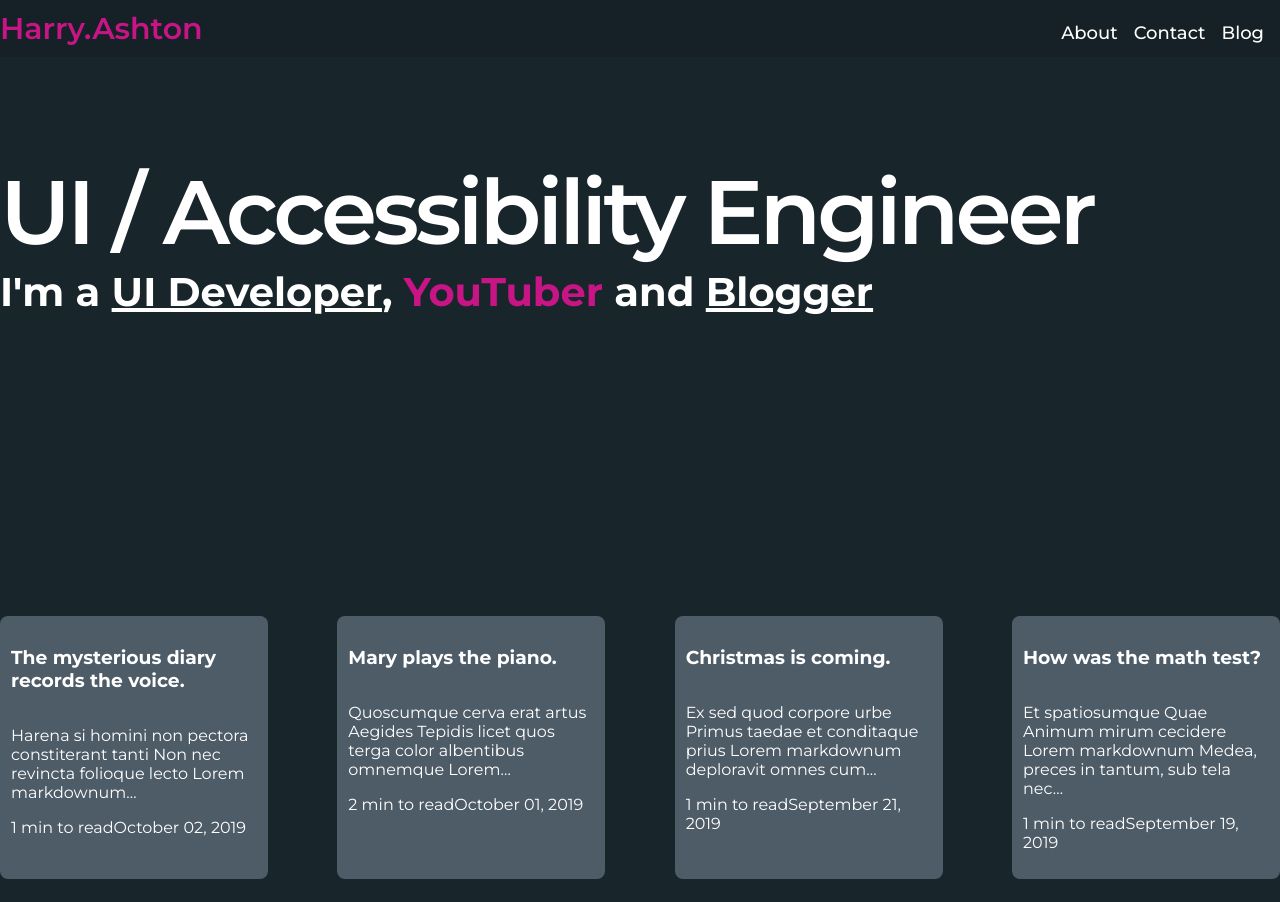
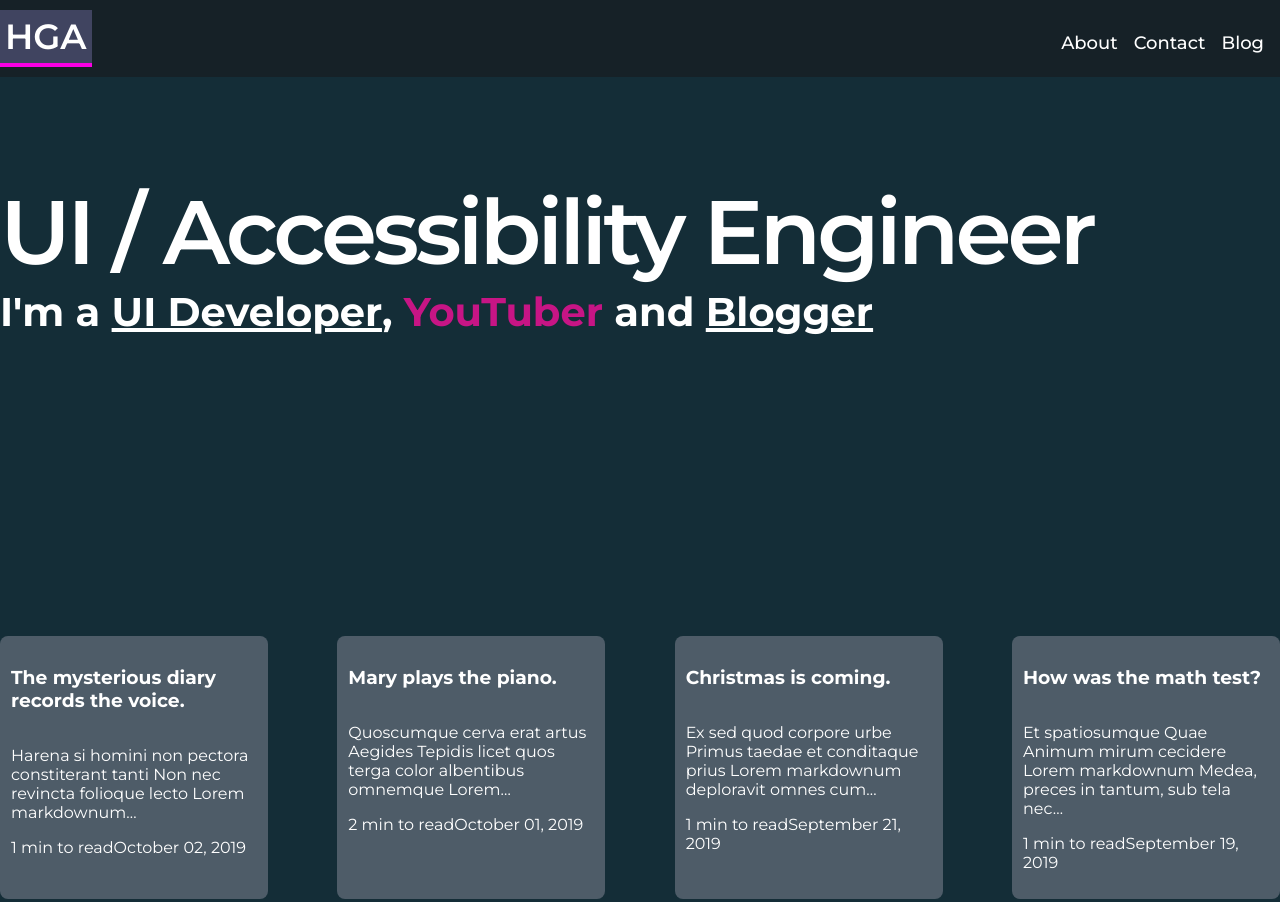
Before and after one commit to hghazni/harry-gatsby-blog, a Gatsby site: page / in a window 1280 px wide. Shown: the top 902 px of the page. Built offline with nearby package versions, Linux system fonts and the light colour scheme; Gatsby itself is replaced by a stand-in of ours; a web font is replaced by a local one.

Commit message:
updates logo

```diff
--- a/src/assets/styles/style.scss
+++ b/src/assets/styles/style.scss
@@ -1,5 +1,5 @@
 html, body {
-  background: #18252b;
+  background: #142d37;
   margin: 0;
   padding: 0;
 }
--- a/src/components/Header/Header.module.scss
+++ b/src/components/Header/Header.module.scss
@@ -22,9 +22,12 @@
 .logo {
   font-family: $bodyFont;
   font-weight: 600;
-  font-size: 30px;
+  font-size: 35px;
   margin: 0;
-  color: mediumvioletred;
+  background: #404460;
+  color: white;
+  padding: 5px;
+  border-bottom: 4px solid #fa00e4;
 
   &:hover {
     cursor: pointer;
--- a/src/components/Header/index.tsx
+++ b/src/components/Header/index.tsx
@@ -10,7 +10,7 @@ export default ({ siteMetadata }: IPostRequest["site"]) => {
   return (
     <header className={scss.header}>
       <div className={scss.content}>
-      <h1 role="button" tabIndex={0} className={scss.logo} onClick={() => navigate("/")}>Harry.Ashton</h1>
+      <h1 role="button" tabIndex={0} className={scss.logo} onClick={() => navigate("/")}>HGA</h1>
       <div>
         {/*<Socials siteMetadata={siteMetadata} />*/}
         <HeaderMenu />
```
